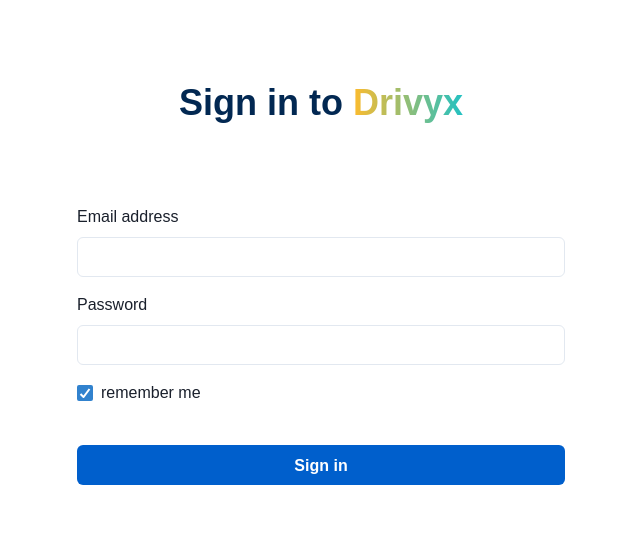
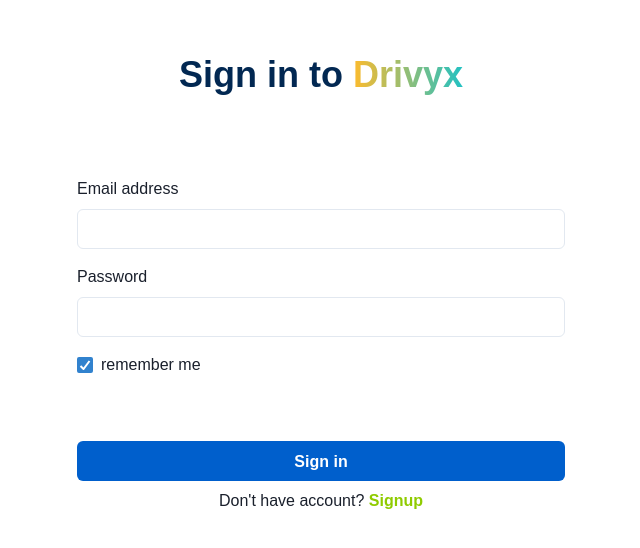
Before and after one commit to Drivyx-Tech/Drivyx-frontend, a Next.js app: page /auth/signin in a window 1280 px wide. Shown: the part 104-652 px from the top of the page, without its empty margins (319-959 px from the left). Built offline with nearby package versions, Linux system fonts and the light colour scheme.

Commit message:
dev: loading effect on signin; error message

```diff
--- a/app/(site)/auth/signin/page.tsx
+++ b/app/(site)/auth/signin/page.tsx
@@ -18,6 +18,15 @@ import {
   Highlight,
   Text,
   Checkbox,
+  Alert,
+  AlertIcon,
+  HStack,
+  VStack,
+  Link,
+  CloseButton,
+  useDisclosure,
+  useToast,
+  Spinner,
 } from "@chakra-ui/react";
 import { useRouter } from "next/navigation";
 import { useState } from "react";
@@ -26,15 +35,24 @@ export default function Signin() {
   const dispatch = useAppDispatch();
   const router = useRouter();
   const [isDisabled, setIsDisabled] = useState(false);
+  const [errorMessage, setErrorMessage] = useState("");
   const [signinValue, setSigninValue] = useState<SigninReq>({
     email: "",
     password: "",
   });
 
+  const [isLoading, setIsLoading] = useState(false);
+
   const handleSignin = async () => {
+    setIsLoading(true);
     const res = await signin(signinValue);
-    //TODO: handle signin error
-    router.push(ROUTE_PATH.DASHBOARD.HOME);
+
+    if (res.statusCode === 200) {
+      if (res.detail.errorCode && res.detail.errorCode === 404) {
+        setIsLoading(false);
+        setErrorMessage(res.detail.message);
+        return;
+      }
 
       localStorage.setItem("accessToken", res.detail.AccessToken);
       localStorage.setItem("refreshToken", res.detail.RefreshToken);
@@ -50,11 +68,65 @@ export default function Signin() {
           })
         );
       }
+
+      router.push(ROUTE_PATH.DASHBOARD.HOME);
+    } else {
+      console.log("something wrong");
+    }
   };
 
   return (
-    <Flex minH={"100vh"} align={"center"} justify={"center"}>
+    <Stack pos={"relative"}>
+      {isLoading && (
         <Stack
+          w={"full"}
+          h={"full"}
+          pos={"absolute"}
+          bg={"rgba(255, 255, 255, .5)"}
+          z-index={10}
+        >
+          <Spinner
+            thickness="4px"
+            speed="0.65s"
+            emptyColor="gray.200"
+            color="blue.500"
+            size="xl"
+            pos={"absolute"}
+            top={0}
+            left={0}
+            right={0}
+            bottom={0}
+            m="auto"
+          />
+        </Stack>
+      )}
+
+      <VStack
+        pos={"relative"}
+        minH={"100vh"}
+        align={"center"}
+        justify={"center"}
+      >
+        {errorMessage && (
+          <Alert
+            status="warning"
+            pos={"absolute"}
+            top={0}
+            width={"fit-content"}
+          >
+            <AlertIcon />
+            {errorMessage}
+            <CloseButton
+              ml={4}
+              size={"sm"}
+              alignSelf="flex-start"
+              onClick={() => setErrorMessage("")}
+            />
+          </Alert>
+        )}
+
+        <Stack
+          zIndex={isLoading ? -1 : 0}
           spacing={8}
           mx={"auto"}
           maxW={"lg"}
@@ -81,6 +153,7 @@ export default function Signin() {
               </Highlight>
             </Text>
           </Stack>
+
           <Box rounded={"lg"} p={8}>
             <Stack spacing={4}>
               <FormControl id="email">
@@ -96,6 +169,7 @@ export default function Signin() {
                   value={signinValue.email}
                 />
               </FormControl>
+
               <FormControl id="password">
                 <FormLabel>Password</FormLabel>
                 <Input
@@ -109,6 +183,7 @@ export default function Signin() {
                   value={signinValue.password}
                 />
               </FormControl>
+
               <Stack spacing={10}>
                 <Stack
                   direction={{ base: "column", sm: "row" }}
@@ -123,7 +198,11 @@ export default function Signin() {
                   </Checkbox>
                   {/* <Text color={"blue.400"}>Forgot password?</Text> */}
                 </Stack>
+
+                <Stack pt={6}>
+                  <Flex justify={"center"}>
                     <Button
+                      w={"full"}
                       bg={"secondary.500"}
                       color={"white"}
                       _hover={{
@@ -135,10 +214,24 @@ export default function Signin() {
                     >
                       Sign in
                     </Button>
+                  </Flex>
+
+                  <Text align={"center"}>
+                    Don't have account?{" "}
+                    <Link
+                      color={"primary.600"}
+                      fontWeight={"bold"}
+                      href={ROUTE_PATH.AUTH.SIGNUP}
+                    >
+                      Signup
+                    </Link>
+                  </Text>
+                </Stack>
               </Stack>
             </Stack>
           </Box>
         </Stack>
-    </Flex>
+      </VStack>
+    </Stack>
   );
 }
--- a/components/signup/Signup.tsx
+++ b/components/signup/Signup.tsx
@@ -236,7 +236,7 @@ export default function Signup({
           <Stack pt={6}>
             <Flex justify={"center"}>
               <Button
-                w="20rem"
+                w="full"
                 color={"white"}
                 bg={"secondary.500"}
                 _hover={{
--- a/services/endpoints/type.ts
+++ b/services/endpoints/type.ts
@@ -154,6 +154,8 @@ export type SigninRes = {
   detail: {
     AccessToken: string;
     RefreshToken: string;
+    errorCode: number;
+    message: string;
   };
   statusCode: number;
   message: string;
```
Lines whose indentation alone changed are shown as unchanged.
